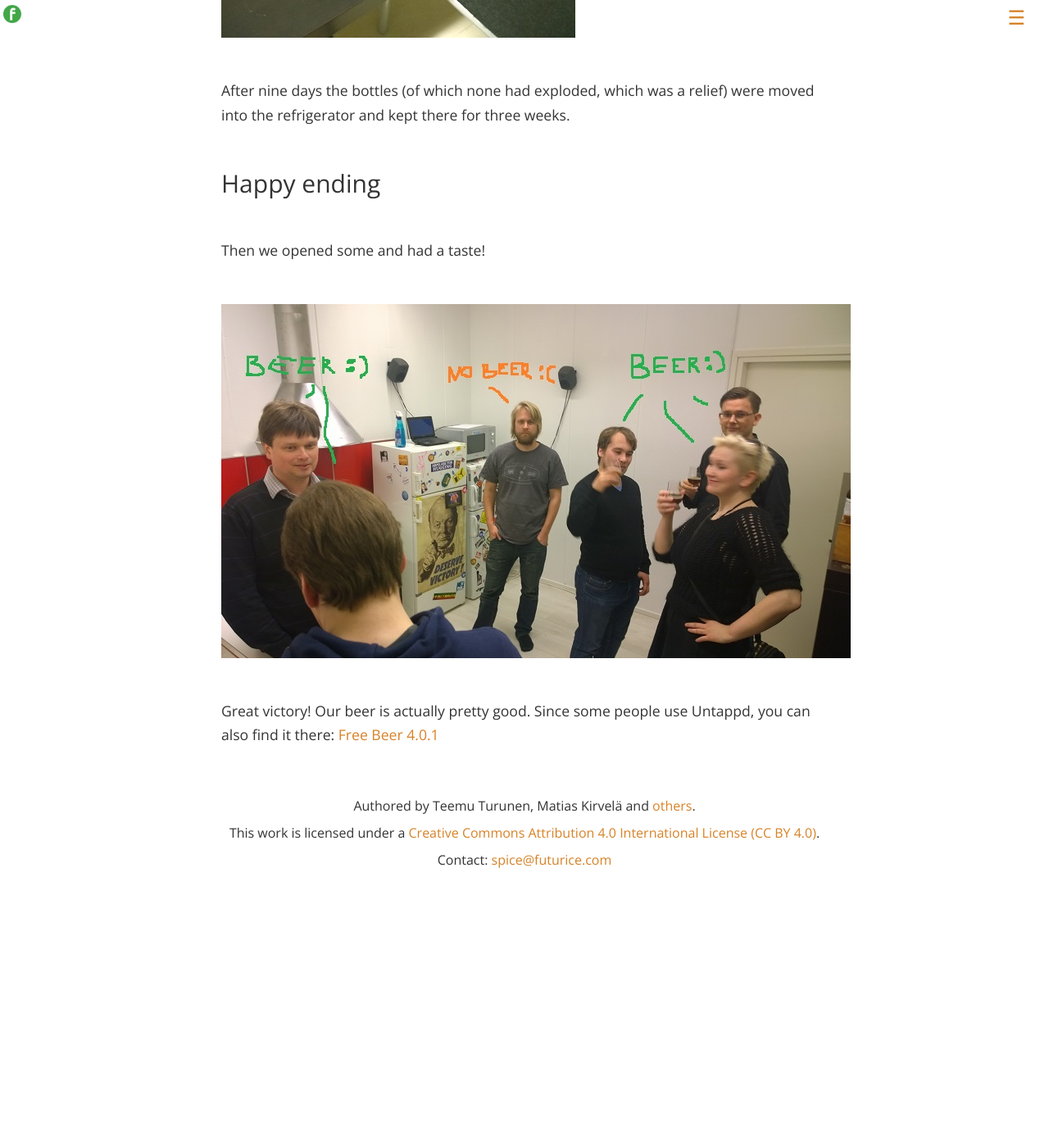
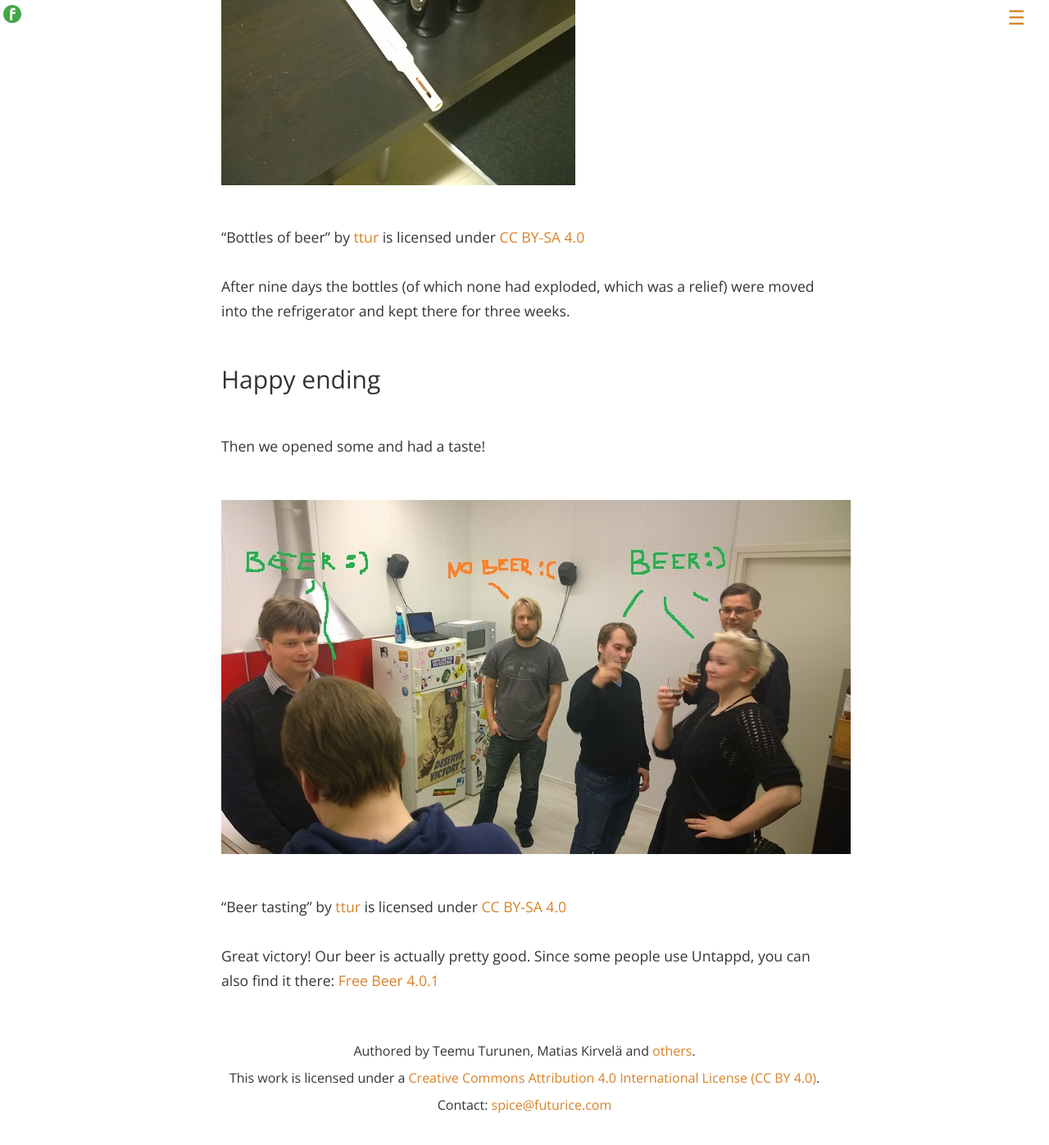
Before and after one commit to futurice/spiceprogram, a Jekyll site: the page built from freebeer/index.html, in a window 1280 px wide and 1400 px high, scrolled down 7994 px. Shown: the top 1397 px of the window at 82% size. Built offline with Jekyll 4.4.1, drawn with Linux system fonts in a browser that asks for light colours; nearby versions of some CDN libraries; before the commit the page ends 9095 px from its top, so only the background shows below that; some of the changed text lies outside the part shown.

Commit message:
Adding licenses by graphic type, also adding license texts into web

```diff
--- a/_includes/freebeer.md
+++ b/_includes/freebeer.md
@@ -43,6 +43,8 @@
     Brewferm Electric beginner set, we can recommend this
 </div>
 
+"Brewferm beginner set" by [ttur](https://github.com/ttur) is licensed under [CC BY-SA 4.0](https://creativecommons.org/licenses/by-sa/4.0/)
+
 Upon receiving the kit we had no idea on how to use them; fortunately they came with good enough instructions.
 
 Trouble brewing
@@ -63,6 +65,8 @@
 <div class="col-xs-12 visible-xs caption text-center">
     At first the grinding was captivating and fun. But there was a lot to grind..
 </div>
+
+"Grinding away" by [ttur](https://github.com/ttur) is licensed under [CC BY-SA 4.0](https://creativecommons.org/licenses/by-sa/4.0/)
 
 While the grinding was commencing, 13.5 liters of water was added into brew kettle and the heater was turned on. When the water appeared to be at 66 degrees Celcius, we added the ground malts and tried to keep it at that exact temperature for a full hour. This required almost constant stirring with the hilariously large spoon that came with the kit.
 
@@ -120,6 +124,8 @@
     A serious man, a serious business
 </div>
 
+"Bottling" by [ttur](https://github.com/ttur) is licensed under [CC BY-SA 4.0](https://creativecommons.org/licenses/by-sa/4.0/)
+
 The bottles then remained in room temperature for nine days, the idea being that the additional sugar re-activates the yeast and while we get more alcohol, the beer also gets carbonated. The alternative here would be to use a keg and so called force carbonation, but we're not that pro yet. Next time, sure.
 
 <div class="row text-center">
@@ -130,6 +136,8 @@
 <div class="col-xs-12 visible-xs caption text-center">
     That beautiful thing is my bike.
 </div>
+
+"Bottles of beer" by [ttur](https://github.com/ttur) is licensed under [CC BY-SA 4.0](https://creativecommons.org/licenses/by-sa/4.0/)
 
 After nine days the bottles (of which none had exploded, which was a relief) were moved into the refrigerator and kept there for three weeks.
 
@@ -147,4 +155,6 @@
     Caption?
 </div>
 
+"Beer tasting" by [ttur](https://github.com/ttur) is licensed under [CC BY-SA 4.0](https://creativecommons.org/licenses/by-sa/4.0/)
+
 Great victory! Our beer is actually pretty good. Since some people use Untappd, you can also find it there: [Free Beer 4.0.1](https://untappd.com/b/spicebrew-free-beer-4-0-1/642919 "Free Beer 4.0.1")
```
Also changed, not shown: _includes/chilicorn.md (+1 -1 lines), assets/img/FREEBEER3.2_label.png (deleted), assets/img/bottling.jpg (deleted), assets/img/chilicorn-birth.png (deleted), assets/img/chilicorn-mug.jpg (deleted), assets/img/flindat.jpg (deleted), assets/img/photo_1.jpg (deleted), assets/img/photos/history.jpg (deleted), assets/img/photos/landing.jpg (deleted), assets/img/photos/landing2.jpg (deleted), assets/img/photos/ships.jpg (deleted), assets/img/photos/why.jpg (deleted), assets/img/setti.jpg (deleted), assets/img/tastings.jpg (deleted), 1 other file.
